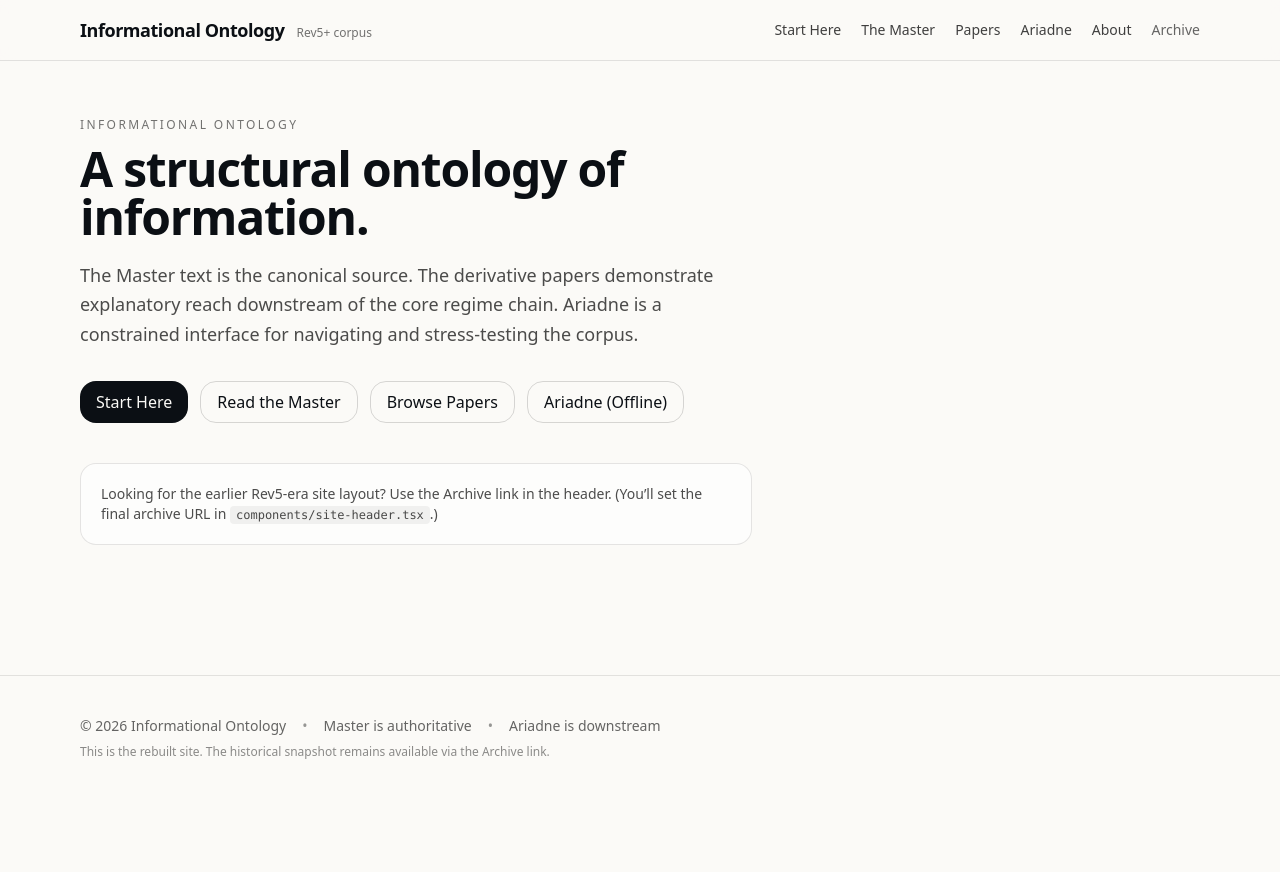
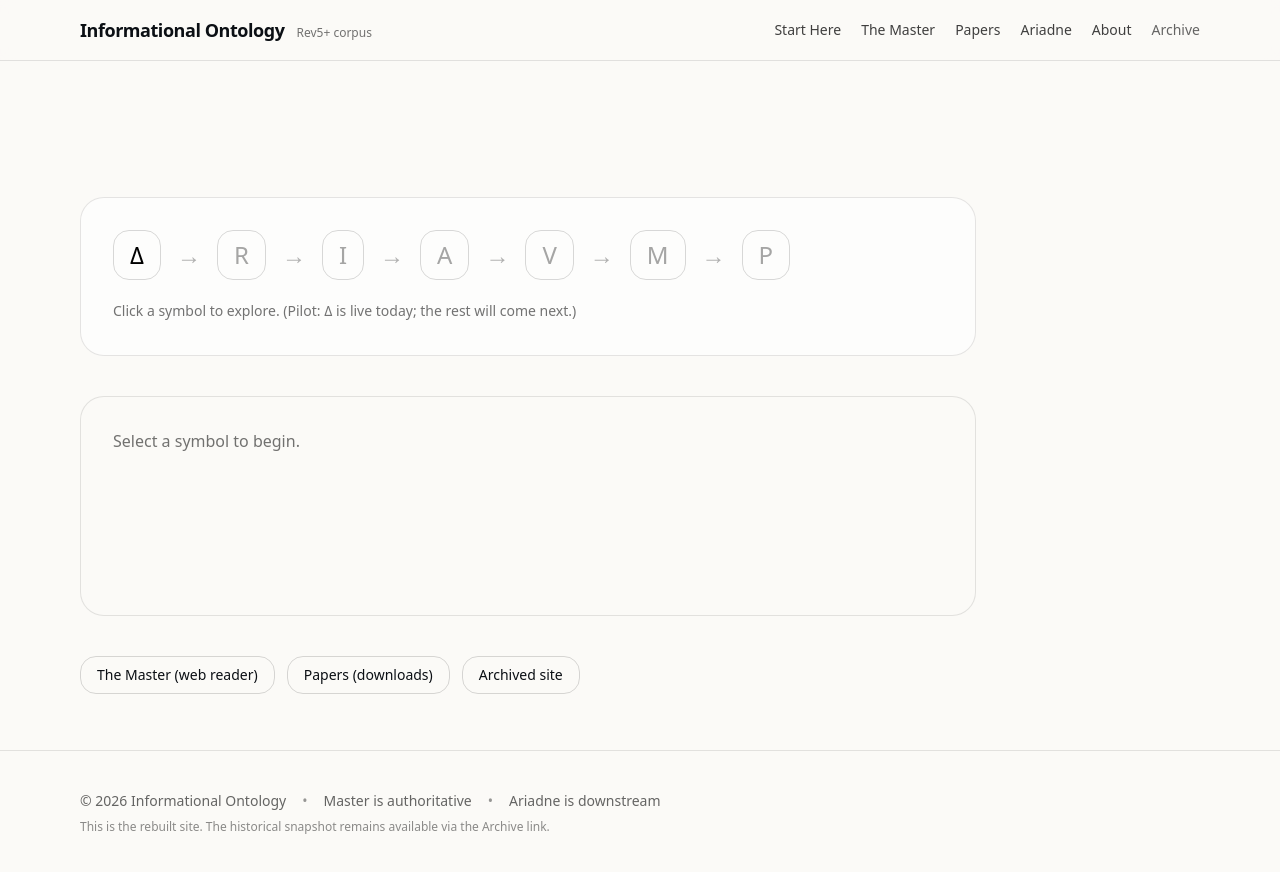
Before and after one commit to MindsEye69/information-ontology-site, a Next.js app: page / in a window 1280 px wide. Shown: the top 872 px of the page. Before the commit the page ends 800 px from the top, so only its background shows below. Built offline with nearby package versions, Linux system fonts and the light colour scheme.

Commit message:
Landing page chain v1

```diff
--- a/app/page.tsx
+++ b/app/page.tsx
@@ -1,40 +1,5 @@
-import Link from "next/link";
+import RegimeChainExplorer from "@/components/regime-chain-explorer";
 
 export default function HomePage() {
-  return (
-    <div className="mx-auto max-w-6xl px-4 py-14">
-      <div className="max-w-2xl">
-        <p className="text-xs uppercase tracking-[0.2em] text-black/55">Informational Ontology</p>
-        <h1 className="mt-3 text-4xl md:text-5xl font-semibold tracking-tight">
-          A structural ontology of information.
-        </h1>
-        <p className="mt-5 text-lg text-black/70 leading-relaxed">
-          The Master text is the canonical source. The derivative papers demonstrate explanatory reach downstream of the
-          core regime chain. Ariadne is a constrained interface for navigating and stress-testing the corpus.
-        </p>
-
-        <div className="mt-8 flex flex-wrap gap-3">
-          <Link href="/start-here" className="no-underline inline-flex items-center rounded-2xl px-4 py-2 bg-ink text-paper">
-            Start Here
-          </Link>
-          <Link href="/master" className="no-underline inline-flex items-center rounded-2xl px-4 py-2 border border-black/15">
-            Read the Master
-          </Link>
-          <Link href="/papers" className="no-underline inline-flex items-center rounded-2xl px-4 py-2 border border-black/15">
-            Browse Papers
-          </Link>
-          <Link href="/ariadne" className="no-underline inline-flex items-center rounded-2xl px-4 py-2 border border-black/15">
-            Ariadne (Offline)
-          </Link>
-        </div>
-
-        <div className="mt-10 rounded-2xl border border-black/10 bg-white/60 p-5">
-          <p className="text-sm text-black/70">
-            Looking for the earlier Rev5-era site layout? Use the <span className="font-medium">Archive</span> link in the header.
-            (You’ll set the final archive URL in <code className="text-xs bg-black/5 px-1.5 py-0.5 rounded">components/site-header.tsx</code>.)
-          </p>
-        </div>
-      </div>
-    </div>
-  );
+  return <RegimeChainExplorer />;
 }
--- /dev/null
+++ b/components/regime-chain-explorer.tsx
@@ -0,0 +1,193 @@
+"use client";
+
+import { useEffect, useMemo, useRef, useState } from "react";
+import Link from "next/link";
+
+type NodeKey = "Δ" | "R" | "I" | "A" | "V" | "M" | "P";
+type EdgeKey = `${NodeKey}-${NodeKey}`;
+
+type Pane =
+  | { kind: "none" }
+  | { kind: "node"; key: NodeKey }
+  | { kind: "edge"; key: EdgeKey };
+
+const NODES: NodeKey[] = ["Δ", "R", "I", "A", "V", "M", "P"];
+
+function nodeLabel(n: NodeKey) {
+  return n;
+}
+
+function isPilotNode(n: NodeKey) {
+  return n === "Δ";
+}
+
+const PHRASES: Partial<Record<NodeKey, string>> = {
+  "Δ": "to be is to differ",
+};
+
+export default function RegimeChainExplorer() {
+  const [pane, setPane] = useState<Pane>({ kind: "none" });
+
+  const [phrase, setPhrase] = useState<string | null>(null);
+  const [phraseVisible, setPhraseVisible] = useState(false);
+  const hideTimer = useRef<number | null>(null);
+  const fadeTimer = useRef<number | null>(null);
+
+  const content = useMemo(() => {
+    if (pane.kind === "node" && pane.key === "Δ") {
+      return {
+        title: "Δ — Difference",
+        body: [
+          "Everything begins with difference: a world with no difference has nothing to track, nothing to update, and nothing to stabilize.",
+          "Δ names the minimal starting point—before words, before meaning, before interpretation—where variation is present at all.",
+        ],
+        links: [
+          { href: "/master/regime-chain", label: "Read this in the Master" },
+          { href: "/papers", label: "Download the corpus" },
+        ],
+      };
+    }
+    return null;
+  }, [pane]);
+
+  useEffect(() => {
+    return () => {
+      if (hideTimer.current) window.clearTimeout(hideTimer.current);
+      if (fadeTimer.current) window.clearTimeout(fadeTimer.current);
+    };
+  }, []);
+
+  function flashPhraseForNode(n: NodeKey) {
+    const p = PHRASES[n];
+    if (!p) return;
+
+    if (hideTimer.current) window.clearTimeout(hideTimer.current);
+    if (fadeTimer.current) window.clearTimeout(fadeTimer.current);
+
+    setPhrase(p);
+    setPhraseVisible(true);
+
+    fadeTimer.current = window.setTimeout(() => setPhraseVisible(false), 1200);
+    hideTimer.current = window.setTimeout(() => setPhrase(null), 2600);
+  }
+
+  function onNodeClick(n: NodeKey) {
+    if (!isPilotNode(n)) return;
+    setPane({ kind: "node", key: n });
+    flashPhraseForNode(n);
+  }
+
+  return (
+    <div className="mx-auto max-w-6xl px-4 py-14">
+      <div className="max-w-4xl">
+        <div className="h-12 md:h-14 flex items-end">
+          {phrase ? (
+            <div
+              className={[
+                "text-2xl md:text-3xl font-semibold tracking-tight",
+                "transition-opacity duration-[1400ms] ease-out",
+                phraseVisible ? "opacity-100" : "opacity-0",
+              ].join(" ")}
+            >
+              {phrase}
+            </div>
+          ) : (
+            <div className="text-2xl md:text-3xl font-semibold tracking-tight opacity-0 select-none">
+              placeholder
+            </div>
+          )}
+        </div>
+
+        <div className="mt-6 rounded-3xl border border-black/10 bg-white/60 p-6 md:p-8">
+          <div className="flex flex-wrap items-center gap-3 md:gap-4 text-xl md:text-2xl">
+            {NODES.map((n, idx) => (
+              <div key={n} className="flex items-center gap-3 md:gap-4">
+                <button
+                  type="button"
+                  onClick={() => onNodeClick(n)}
+                  disabled={!isPilotNode(n)}
+                  className={[
+                    "rounded-2xl px-4 py-2",
+                    "border border-black/15",
+                    "transition-colors",
+                    isPilotNode(n)
+                      ? "hover:bg-black/5 text-black"
+                      : "text-black/35 border-black/10 cursor-not-allowed",
+                  ].join(" ")}
+                  aria-label={`Open ${nodeLabel(n)}`}
+                >
+                  {nodeLabel(n)}
+                </button>
+                {idx < NODES.length - 1 ? (
+                  <button
+                    type="button"
+                    disabled
+                    className="text-black/30 select-none cursor-default"
+                    aria-hidden="true"
+                    title="Transition pages will be added"
+                  >
+                    →
+                  </button>
+                ) : null}
+              </div>
+            ))}
+          </div>
+
+          <p className="mt-5 text-sm text-black/55 leading-relaxed">
+            Click a symbol to explore. (Pilot: Δ is live today; the rest will come next.)
+          </p>
+        </div>
+
+        <div className="mt-10 min-h-[220px] rounded-3xl border border-black/10 bg-paper p-6 md:p-8">
+          {content ? (
+            <div>
+              <h2 className="text-lg md:text-xl font-semibold">{content.title}</h2>
+              <div className="mt-3 space-y-3 text-sm md:text-base text-black/75 leading-relaxed">
+                {content.body.map((p) => (
+                  <p key={p}>{p}</p>
+                ))}
+              </div>
+
+              <div className="mt-6 flex flex-wrap gap-3">
+                {content.links.map((l) => (
+                  <Link
+                    key={l.href}
+                    href={l.href}
+                    className="no-underline inline-flex items-center rounded-2xl px-4 py-2 border border-black/15 text-sm"
+                  >
+                    {l.label}
+                  </Link>
+                ))}
+              </div>
+            </div>
+          ) : (
+            <div className="text-sm md:text-base text-black/55 leading-relaxed">
+              Select a symbol to begin.
+            </div>
+          )}
+        </div>
+
+        <div className="mt-10 flex flex-wrap gap-3">
+          <Link
+            href="/master"
+            className="no-underline inline-flex items-center rounded-2xl px-4 py-2 border border-black/15 text-sm"
+          >
+            The Master (web reader)
+          </Link>
+          <Link
+            href="/papers"
+            className="no-underline inline-flex items-center rounded-2xl px-4 py-2 border border-black/15 text-sm"
+          >
+            Papers (downloads)
+          </Link>
+          <Link
+            href="/archive"
+            className="no-underline inline-flex items-center rounded-2xl px-4 py-2 border border-black/15 text-sm"
+          >
+            Archived site
+          </Link>
+        </div>
+      </div>
+    </div>
+  );
+}
```
